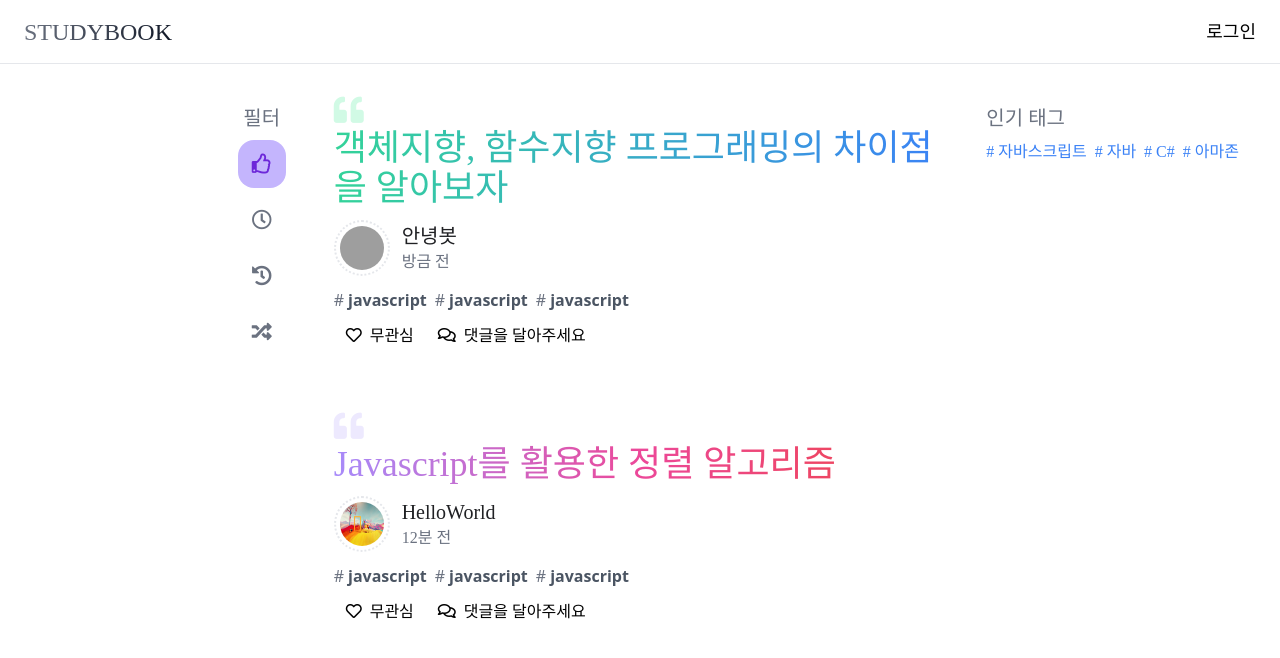
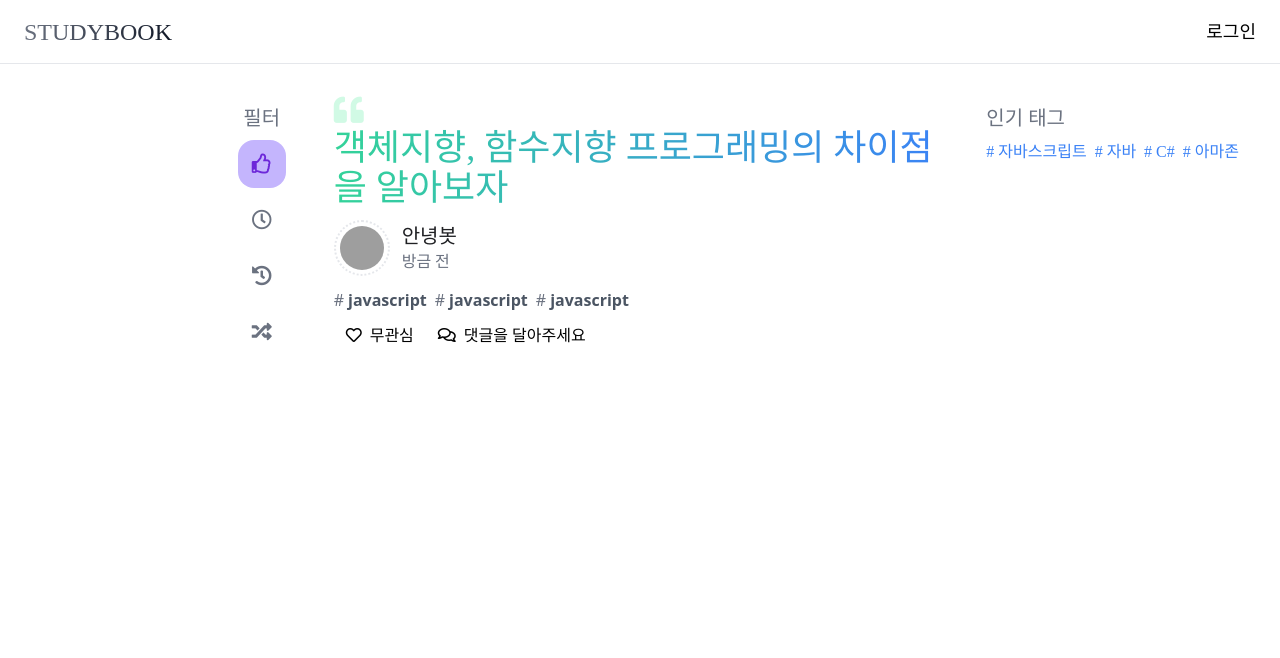
Before and after one commit to gojaebeom/StudyBook-Front, a React (Create React App) app in the folder StudyBookFrontEnd/: page / in a window 1280 px wide. Shown: the top 658 px of the page. Built offline with nearby package versions, Linux system fonts and the light colour scheme; grey boxes are pictures that could not be loaded; a web font is replaced by a local one.

Commit message:
update state

```diff
--- a/StudyBookFrontEnd/src/App.js
+++ b/StudyBookFrontEnd/src/App.js
@@ -40,6 +40,9 @@ export default function App() {
                 <Route exact path="/users/kakao/login">
                     <KakaoLogin/>
                 </Route>
+                <Route exact path="/tags/:tagname">
+                    <div>태그</div>
+                </Route>
                 <Route exact path="/403">
                     <ErrorLayout
                         imagePath={Error404Img}
--- a/StudyBookFrontEnd/src/_reducers/modules/login.js
+++ b/StudyBookFrontEnd/src/_reducers/modules/login.js
@@ -1,7 +1,7 @@
 const loginState = {
     isLoggedIn: false,
     userId: "",
-    profileImg: "",
+    profile: "",
 };
 
 export default function login(state=loginState, action){
--- a/StudyBookFrontEnd/src/_reducers/modules/posts.js
+++ b/StudyBookFrontEnd/src/_reducers/modules/posts.js
@@ -13,22 +13,14 @@ const postsState = {
         publishedAt:"방금 전",
         content:"Lorem Ipsum is simply dummy text of the printing and typesetting industry. Lorem Ipsum has been the industry's standard dummy text ever since the 1500s, when an unknown printer took a galley of type and scrambled it to make a type specimen book. It has survived not only five centuries, but also the leap into electronic typesetting, remaining essentially unchanged. It was popularised in the 1960s with the release of Letraset sheets containing Lorem Ipsum passages, and more recently with desktop publishing software like Aldus PageMaker including versions of Lorem Ipsum."
     },
-    {
-        id:2,
-        title:"Javascript를 활용한 정렬 알고리즘",
-        profileImg:CoverImg2,
-        nickname:"HelloWorld",
-        publishedAt:"12분 전",
-        content:"Lorem Ipsum is simply dummy text of the printing and typesetting industry. Lorem Ipsum has been the industry's standard dummy text ever since the 1500s, when an unknown printer took a galley of type and scrambled it to make a type specimen book. It has survived not only five centuries, but also the leap into electronic typesetting, remaining essentially unchanged. It was popularised in the 1960s with the release of Letraset sheets containing Lorem Ipsum passages, and more recently with desktop publishing software like Aldus PageMaker including versions of Lorem Ipsum."
-    },
   ]
 }
 
 export default function posts(state=postsState, action){
+    const payload = action.payload;
     switch( action.type ) {
-        case "PUSH_POST" :
-            const newArray = postsState.posts.concat(action.payload);
-            return {...postsState, posts: newArray};
+        case "INIT_POSTS" :
+            return {...postsState,  posts: payload.posts, total: payload.total};
         default :
             return state;
     }
```
